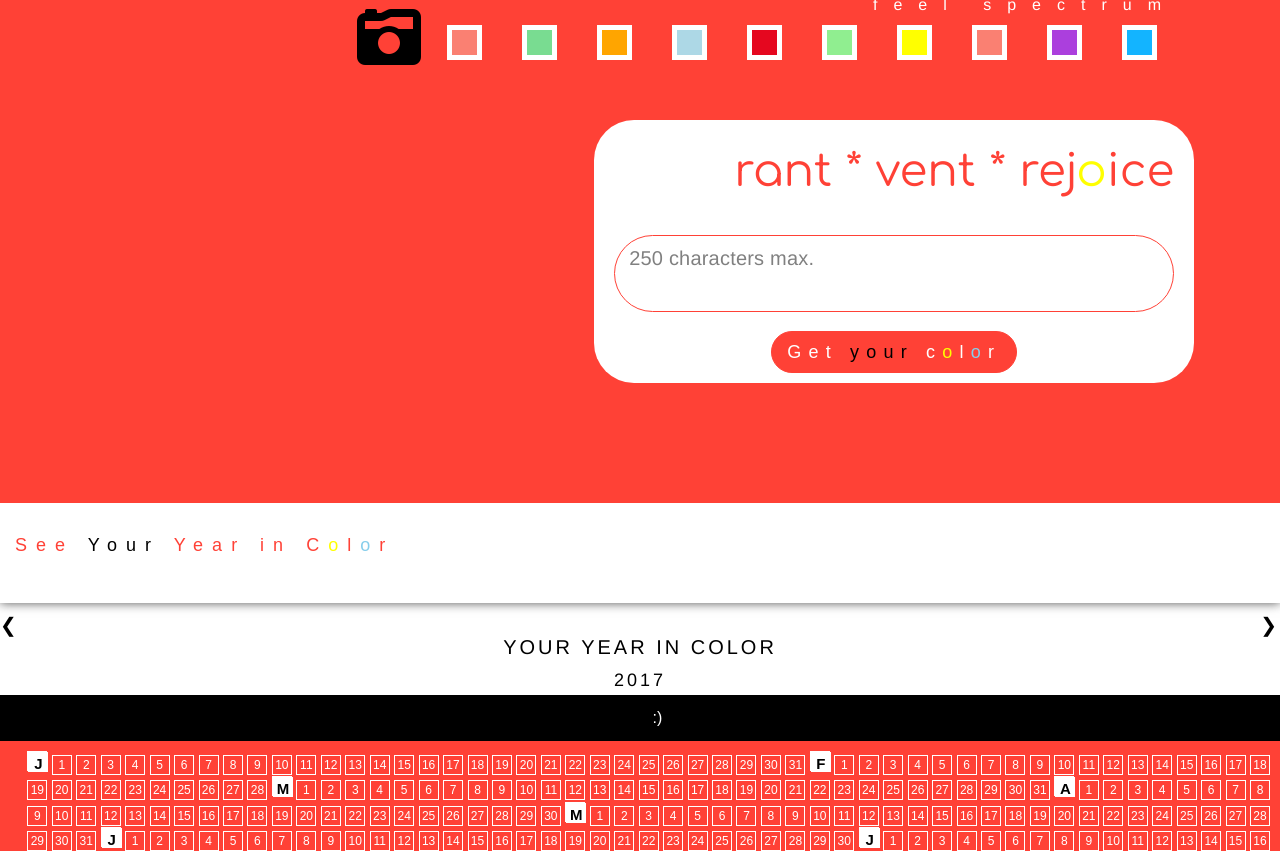
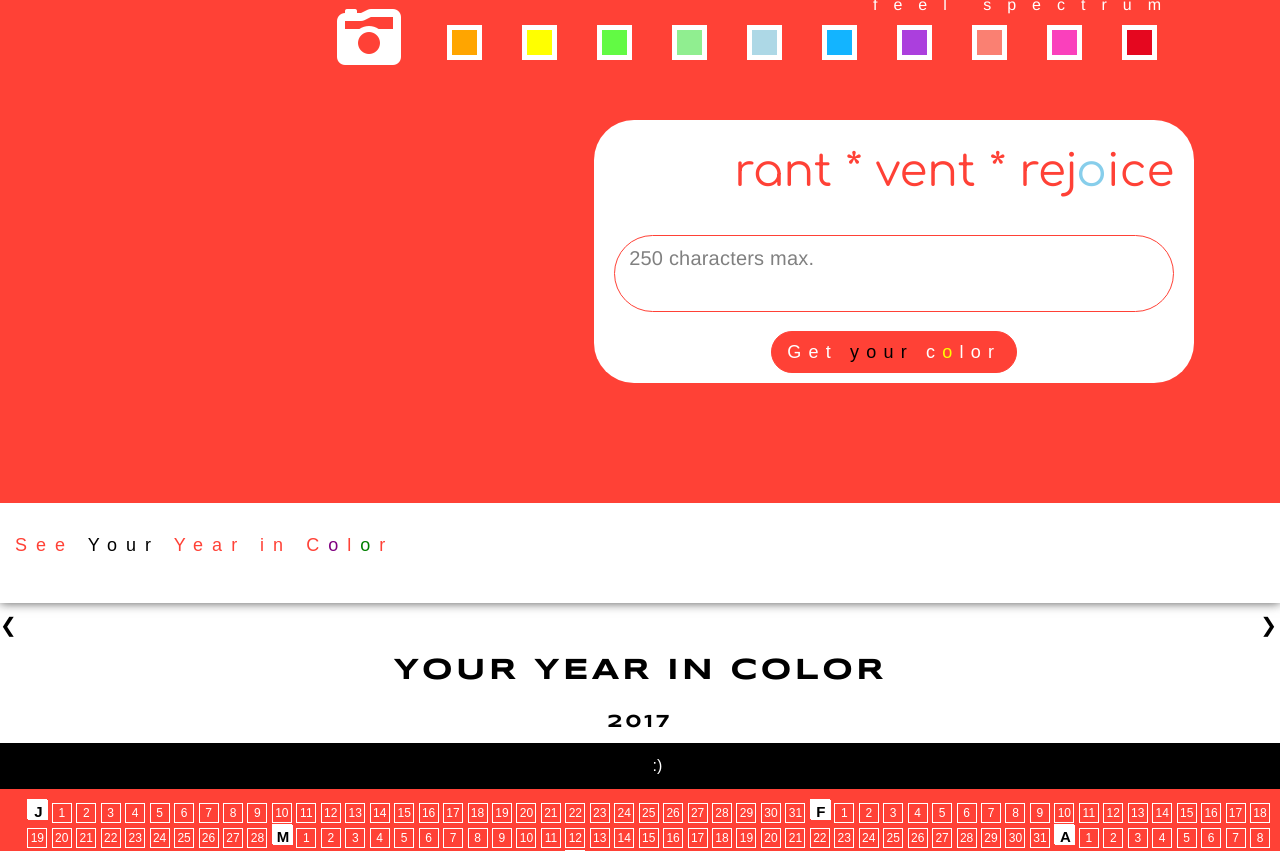
Before and after one commit to LeslieMoses/SpotlessStyle, a plain HTML site: page index.html in a window 1280 px wide. Shown: the part 197-1048 px from the top of the page. Before the commit the page ends 800 px from the top, so only its background shows below. Drawn offline with nearby package versions, Linux system fonts and the light colour scheme.

Commit message:
style 0316 730p

```diff
--- a/css/app.css
+++ b/css/app.css
@@ -92,9 +92,9 @@ body {
   float: right;
   width: 40px;
   height: 40px;
-  margin-right: 30px;
+  margin-right: 50px;
   border-style: none;
-  color: black;
+  color: white;
 }
 
 .camera:hover #cameraFeel{
@@ -103,7 +103,7 @@ body {
   height: 40px;
   margin-right: 30px;
   border-style: none;
-  color: white;
+  color: black;
 }
 /*#cameraFeel{
 	visibility: hidden;
@@ -182,6 +182,21 @@ body {
    bottom:-40px;
 }
 
+.pink{
+  background: #FA40BC;
+}
+
+.pink #pinkFeel{
+	visibility: hidden;
+}
+
+.pink:hover #pinkFeel {
+   visibility: visible;
+   position: relative;
+   bottom:-40px;
+}
+
+
 .salmon {
   background: salmon;
 }
@@ -253,7 +268,7 @@ body {
 }
 
 .lime {
-	background: #79DC91;
+	background: #62FA44;
 }
 
 .lime #limeFeel{
@@ -428,7 +443,6 @@ button {
  ul {list-style-type: none;
 box-sizing:border-box;}
 
-
 .yearHeader {
     padding: 0px ;
     width: 100%;
@@ -512,6 +526,13 @@ box-sizing:border-box;}
    	height: 20px;
 }
 
+#yearInColorHead {
+	font-family: 'Syncopate', sans-serif;
+	font-weight: bold;
+	font-size: 30px;
+
+}
+
 /* Add media queries for smaller screens */
 @media screen and (max-width:720px) {
     .weekdays li, .days li {width: 13.1%;}
--- a/index.html
+++ b/index.html
@@ -36,16 +36,18 @@
 
               <div id="feelSpectrumText"> feel spectrum
               </div>
+              <div class="box candycane"><p class="feel" id="candycaneFeel">happy</p></div>
+              <div class="box pink"><p class="feel" id="pinkFeel">satisfied</p></div>
+              <div class="box salmon"><p class="feel" id="salmonFeel">exhausted</p></div>
+              <div class="box purple"><p class="feel" id="purpleFeel">anxious!</p></div>
               <div class="box blue"><p class="feel" id="blueFeel">blah!</p><!-- <img id="bluePic" src="css/Images/zzkmki0yh6i-anna-popovic.jpg" alt="fire" width="180"> --> </div>
-              <div class="box purple"><p class="feel" id="purpleFeel">anxious!</p></div>
-              <div class="box salmon"><p class="feel" id="salmonFeel">exhausted</p></div>
+              <div class="box lightblue"><p class="feel" id="lightblueFeel">lonely</p></div>
+              <div class="box lightgreen"><p class="feel" id="lightgreenFeel">thoughtful</p></div>
+
+              <div class="box lime"><p class="feel" id="limeFeel">cold</p></div>
               <div class="box yellow"><p class="feel" id="yellowFeel">bored...</p></div>
-              <div class="box lightgreen"><p class="feel" id="lightgreenFeel">thoughtful</p></div>
-              <div class="box candycane"><p class="feel" id="candycaneFeel">happy</p></div>
-              <div class="box lightblue"><p class="feel" id="lightblueFeel">lonely</p></div>
               <div class="box orange"><p class="feel" id="orangeFeel">confident</p></div>
-              <div class="box lime"><p class="feel" id="limeFeel">cold</p></div>
-              <div class="box salmon"><p class="feel" id="salmonFeel">satisfied</p></div>
+
               <div class="camera"><i id="cameraFeel" class="fa fa-camera-retro fa-4x"><!-- Analyze your selfie --></i></div>
 
 
@@ -59,7 +61,7 @@
           <form>
             <!-- <div class="question"> -->
             <!-- <p id="giveText">+ get your color</p> -->
-            <p id="talkInvite">rant * vent * rej<span style="color:yellow">o</span>ice </p>
+            <p id="talkInvite">rant * vent * rej<span style="color:skyblue">o</span>ice </p>
             <input id="inputText" type="textarea" maxlength="250" required/>
               <!-- Talk to us! :) -->
               <br>
@@ -72,11 +74,12 @@
 
 
           <div class="small-6 small-centered text-center columns">
-            <button >Get <span style="color:black">your</span> <!-- <span style="letter-spacing:.3em">feel spectrum</span> --> c<span style="color:yellow">o</span>l<span style="color:skyblue">o</span>r </button>
+            <button >Get <span style="color:black">your</span> <!-- <span style="letter-spacing:.3em">feel spectrum</span> --> c<span style="color:yellow">o</span>l<span style="color:">o</span>r </button>
             </div>
 
             <!-- <p id="sayText">(say what you want :)</p> -->
           </form>
+          <br><br><br><br><br><br><br><br><br><br><br><br><br><br><br><br><br><br><br><br><br><br><br><br><br><br><br><br>
          </div>
           <br><br>
 
@@ -87,7 +90,7 @@
 
           <!-- Your menu or Off-canvas content goes here -->
 
-        <div class="yearHeader"> <button type="button" id="yearButton" data-toggle="offCanvasBottom1">See <span style="color:black">Your </span>Year in C<span style="color:yellow">o</span>l<span style="color:skyblue">o</span>r</button>
+        <div class="yearHeader"> <button type="button" id="yearButton" data-toggle="offCanvasBottom1">See <span style="color:black">Your </span>Year in C<span style="color:purple">o</span>l<span style="color:green">o</span>r</button>
         <br>
         <br>
          <br>
@@ -96,7 +99,7 @@
             <li></li>
             <li class="prev">&#10094;</li>
             <li class="next">&#10095;</li>
-            <li style="text-align:center"><br>Your Year in Color<br>
+            <li id="yearInColorHead" style="text-align:center"><br>Your Year in Color<br>
            <span style="font-size:18px">2017</span>
 
             </li>
```
